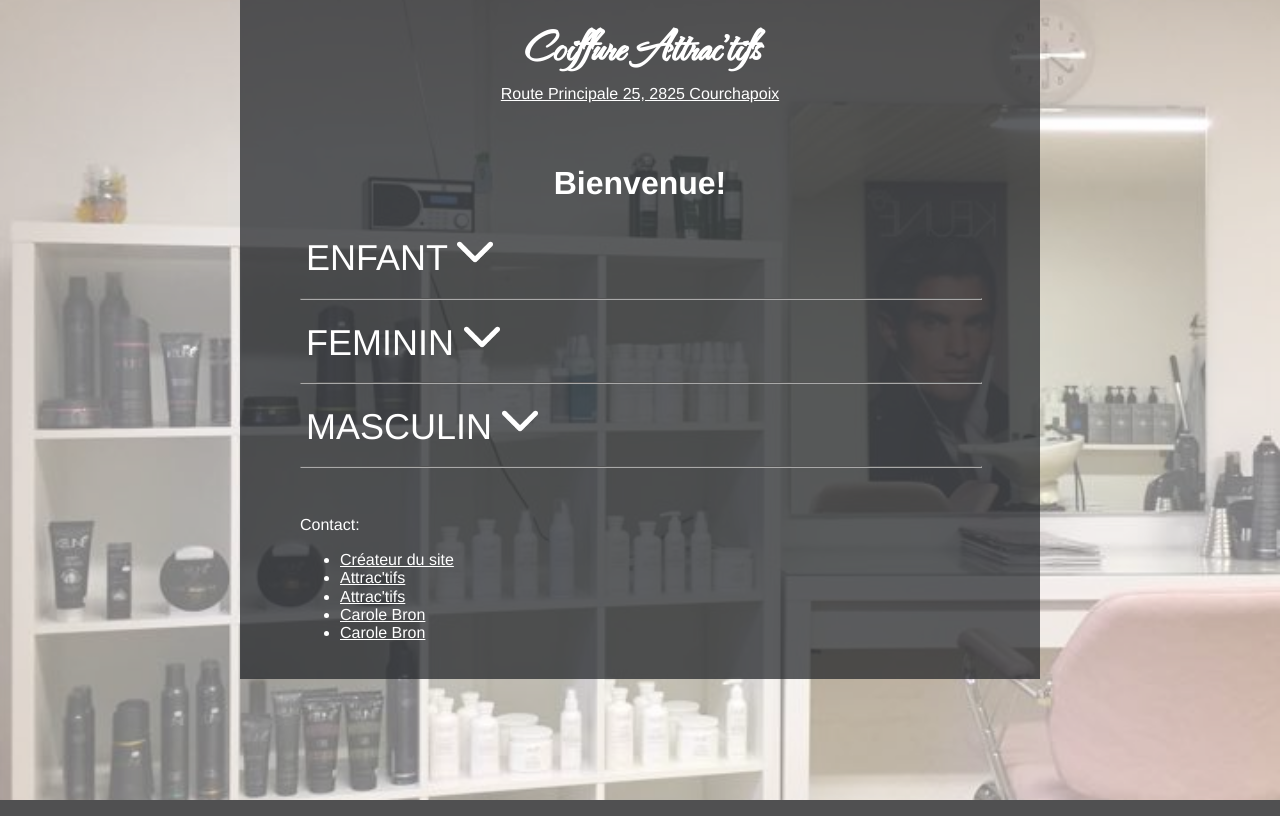
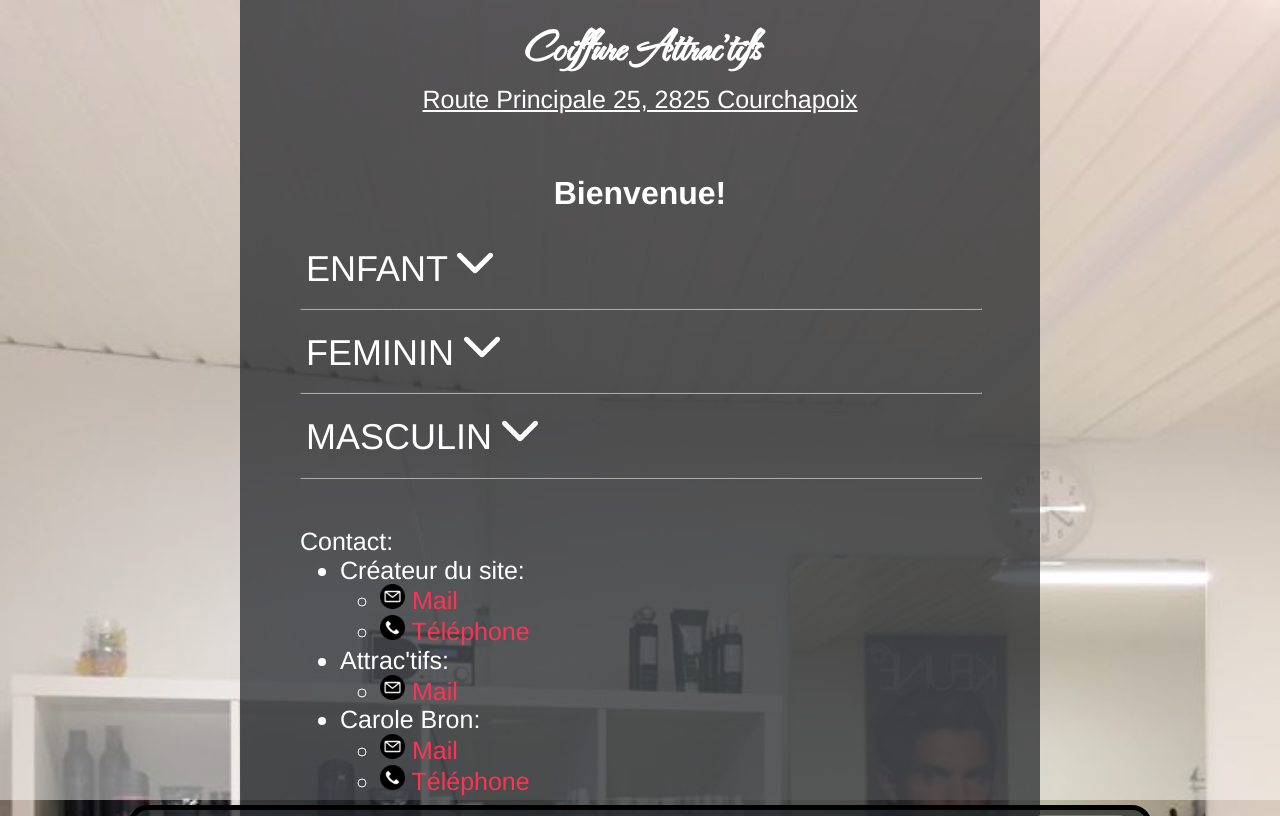
Before and after one commit to dindin-nibnib/attractifs, a PHP site: page / in a window 1280 px wide. Run offline with PHP 8.4, Linux system fonts and the light colour scheme; some libraries are stand-ins or nearby versions.

Commit message:
Section contact terminée

```diff
--- a/css/main.css
+++ b/css/main.css
@@ -13,8 +13,26 @@
 	transition: all 300ms, border 100ms, box-shadow 100ms, top 200ms cubic-bezier(.5, -1, .5, 2), bottom 200ms cubic-bezier(.5, -1, .5, 2);
 }
 
+footer > *, footer {
+	font-size: 25px;
+}
+
+footer > ul {
+	margin: 0;
+}
+
+li > a {
+	text-decoration: none;
+	color: #fd3356;
+}
+
 a {
 	cursor: pointer;
+	font-size: 25px;
+}
+
+a > img {
+	width: 25px;
 }
 
 h1 {
--- a/index.html
+++ b/index.html
@@ -80,7 +80,7 @@
 	<hr>
 
 	<div class="homme">
-		<button class="homme derouler" onclick="showMenu(this)">
+		<button class="homme dérouler" onclick="showMenu(this)">
 			MASCULIN
 			<img src="assets/images/icons/arrow.png" alt="Dérouler le menu">
 		</button>
@@ -92,7 +92,7 @@
 	<hr>
 
 	<div class="checkout-prompt" hidden>
-		<p>Vous avez terminé? Passez à la suite!</p>
+		<p>Vous avez terminé ? Passez à la suite!</p>
 		<a href="./checkout.html">Suivant</a>
 	</div>
 </main>
@@ -102,20 +102,49 @@
 	Contact:
 	<ul>
 		<li>
-			<a href="mailto:odinbeuchat.ob@gmail.com">Créateur du site</a>
+			Créateur du site:
+			<ul>
+				<li>
+					<a href="mailto:odinbeuchat.ob@gmail.com">
+						<img src="assets/images/icons/mail.png" alt="Envoyer un e-mail">
+						Mail
+					</a>
+				</li>
+				<li>
+					<a href="tel:0798442928">
+						<img src="assets/images/icons/phone.png" alt="Appeler">
+						Téléphone
+					</a>
+				</li>
+			</ul>
 		</li>
 		<li>
-			<a href="mailto:coiffureattractifs@bluewin.ch">Attrac'tifs</a>
+			Attrac'tifs:
+			<ul>
+				<li>
+					<a href="mailto:coiffureattractifs@bluewin.ch">
+						<img src="assets/images/icons/mail.png" alt="envoyer un e-mail">
+						Mail
+					</a>
+				</li>
+			</ul>
 		</li>
 		<li>
-			<a href="tel:0787290139">Attrac'tifs</a>
-		</li>
-		<!--todo: Ajouter le contact de Carole bron-->
-		<li>
-			<a href="mailto:">Carole Bron</a>
-		</li>
-		<li>
-			<a href="tel:0787290139">Carole Bron</a>
+			Carole Bron:
+			<ul>
+				<li>
+					<a href="mailto:fragle@hotmail.ch">
+						<img src="assets/images/icons/mail.png" alt="Envoyer un e-mail">
+						Mail
+					</a>
+				</li>
+				<li>
+					<a href="tel:0787290139">
+						<img src="assets/images/icons/phone.png" alt="Appeler">
+						Téléphone
+					</a>
+				</li>
+			</ul>
 		</li>
 	</ul>
 </footer>
```
Also changed, not shown: assets/images/icons/mail.png (added), assets/images/icons/phone.png (added).
